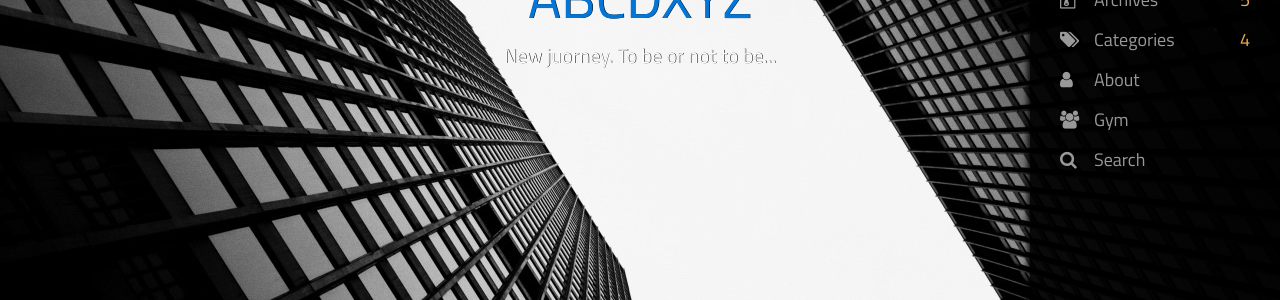
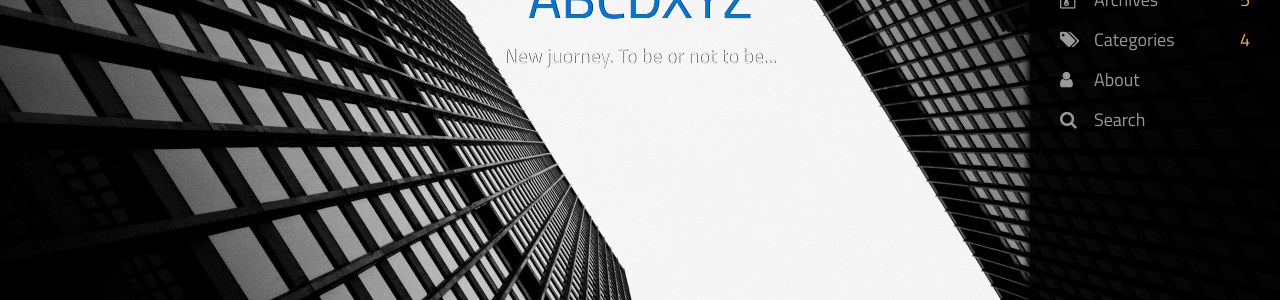
Before and after one commit to abcdxyzs/ABCDXYZs.blog.backup, a Jekyll site: the page built from index.html, in a window 1280 px wide. Shown: the part 306-606 px from the top of the page. Built offline with Jekyll 4.4.1, drawn with Linux system fonts in a browser that asks for light colours; the list of posts is cut into pages by our own code.

Commit message:
statement

```diff
--- a/_includes/nav-links.html
+++ b/_includes/nav-links.html
@@ -36,12 +36,6 @@
             About
         </a>
     </li>
-    <li title="休闲">
-        <a href="{{site.url}}{{site.baseurl}}/gym.html" >
-            <i class="fa fa-users" aria-hidden="true"></i>
-            Gym
-        </a>
-    </li>
     <li title="搜索">
     	<a class="navbartext" href="#search" id="cb-search-btn" style="">
 			<i class="fa fa-search" aria-hidden="true"></i>
```
